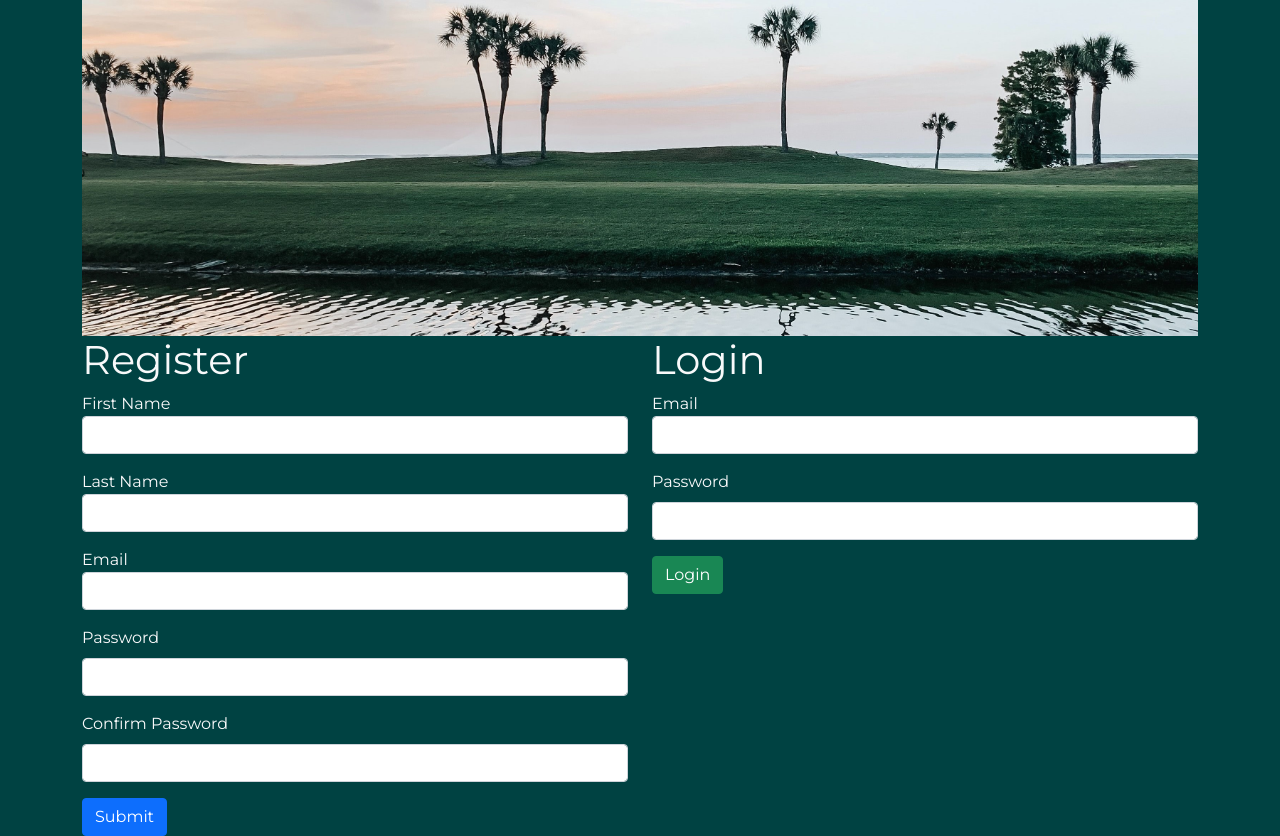
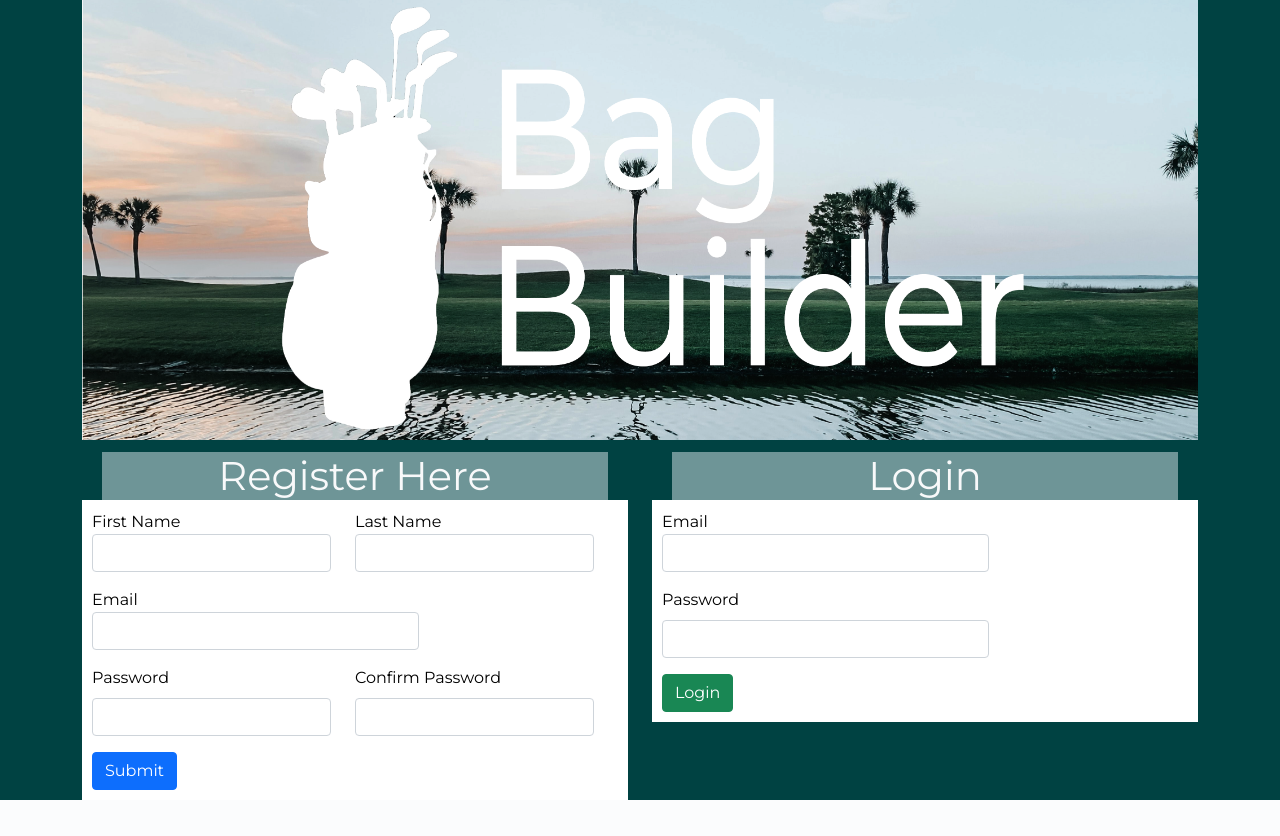
Before and after one commit to Col-R/golfbag-builder, a Flask app: page / in a window 1280 px wide. After the commit the page ends 800 px from the top, so only its background shows below. Run offline with Flask 2, Linux system fonts and the light colour scheme.

Commit message:
login page design

```diff
--- a/flask_app/static/css/style.css
+++ b/flask_app/static/css/style.css
@@ -74,7 +74,7 @@ a:hover {
     background-color: #FFFFFF;
     border-radius: 15px;
     margin: 5px;
-    max-height: 750px;
+    max-height: 520px;
     display: flex;
     flex-direction: column;
     overflow-x: hidden;
@@ -162,12 +162,22 @@ ul{
 
 /* Login Page */
 
-/* .banner {
-    background-image: url("../img/banner.jpg");
-    height: ;
+/* #banner {
+    height: 350px;
     width: auto;
 } */
+.register_login {
+    background-color: #6E9597;
+    margin: 0.3em 0.5em 0 0.5em;
+    text-align: center;
+}
+.form_windows {
+    color: black;
+    background-color: #FFFFFF;
+    padding: 10px;
+}
+.form_style {
+    margin: 0;
+}
 
-#banner {
-
-}
+/*Show page
--- a/flask_app/templates/index.html
+++ b/flask_app/templates/index.html
@@ -22,71 +22,97 @@
   <!-- Register -->
   <div class="container">
     <div class="row">
-      <img src="static/img/banner3.jpg" class="img-fluid" alt="Responsive image" id="banner">
+      <img src="static/img/banner_logo_2.png" class="img-fluid" alt="logo on banner" id="banner">
+      <!-- <img src="static/img/banner3.jpg" class="img-fluid" alt="logo on banner" id="banner"> -->
     </div>
 
 
     <div class="row justify-content-evenly">
       <div class="col-6">
         <form action="/register" method="post" class="mx-auto rounded text-light">
-
-          <h1>Register</h1>
+          <h1 class="register_login">Register Here</h1>
           <div class="bg-dark text-success">
             {% with messages = get_flashed_messages(category_filter = ['register_success']) %}
-            <!-- declare a variable called messages -->
             {% if messages %}
-            <!-- check if there are any messages -->
             <h2>Congrats!</h2>
             {% for message in messages %}
-            <!-- loop through the messages -->
-            <p>{{message}}</p> <!-- display each message in a paragraph tag -->
+            <p>{{message}}</p>
             {% endfor %}
             {% endif %}
             {% endwith %}
           </div>
-
-
           <div class="bg-dark text-danger">
             {% with messages = get_flashed_messages(category_filter = ['register']) %}
-            <!-- declare a variable called messages -->
             {% if messages %}
-            <!-- check if there are any messages -->
             <h2>Please see the below errors:</h2>
             {% for message in messages %}
-            <!-- loop through the messages -->
-            <p>{{message}}</p> <!-- display each message in a paragraph tag -->
+            <p>{{message}}</p>
             {% endfor %}
             {% endif %}
             {% endwith %}
           </div>
+          <div class="row form_style">
+            <div class="col form_windows">
+              <div class="row">
 
+                <div class="row">
+                  <div class="col-6">
                     <div class="form-group mb-3">
                       <label for="first_name">First Name</label>
                       <input type="text" name="first_name" class="form-control">
                     </div>
+                  </div>
+
+                  <div class="col-6">
                     <div class="form-group mb-3">
                       <label for="last_name">Last Name</label>
                       <input type="text" name="last_name" class="form-control">
                     </div>
+                  </div>
+                </div>
+
+                <div class="row">
+                  <div class="col-8">
                     <div class="form-group mb-3">
                       <label for="email">Email</label>
                       <input type="text" name="email" class="form-control">
                     </div>
-          <div class="mb-3">
+                  </div>
+                </div>
+
+
+                <div class="row">
+                  <div class="col-6">
+                    <div class="form-group mb-3">
                       <label for="password" class="form-label">Password</label>
                       <input type="password" class="form-control" name="password">
                     </div>
-          <div class="mb-3">
+                  </div>
+
+
+
+                  <div class="col-6">
+                    <div class="form-group mb-3">
                       <label for="confirm" class="form-label">Confirm Password</label>
                       <input type="password" class="form-control" name="confirm">
                     </div>
+                  </div>
+                </div>
+
+              </div>
+
               <input type="submit" value="Submit" class="btn btn-primary">
+
+            </div>
+          </div>
         </form>
       </div>
+
+
       <!-- Login -->
       <div class="col-6">
         <form action="/login" method="post" class="mx-auto rounded text-light">
-          <h1>Login</h1>
+          <h1 class="register_login">Login</h1>
           <!-- <div class="bg-dark text-danger"> -->
           {% with messages = get_flashed_messages(category_filter = ['login']) %}
           <!-- declare a variable called messages -->
@@ -101,6 +127,13 @@
           {% endif %}
           {% endwith %}
           <!-- </div> -->
+
+          <div class="row form_style">
+            <div class="col form_windows">
+              <div class="row">
+
+                <div class="row">
+                  <div class="col-8">
                     <div class="form-group mb-3">
                       <label for="email">Email</label>
                       <input type="text" name="email" class="form-control">
@@ -110,10 +143,16 @@
                       <input type="password" class="form-control" name="password">
                     </div>
                     <input type="submit" value="Login" class="btn btn-success">
+                  </div>
+                </div>
+              </div>
+            </div>
+          </div>
+
         </form>
       </div>
     </div>
-
+  </div>
 
   </div>
 </body>
```
Also changed, not shown: flask_app/static/img/banner3.jpg (deleted), flask_app/static/img/banner_logo_2.png (added). Lines whose indentation alone changed are shown as unchanged.
